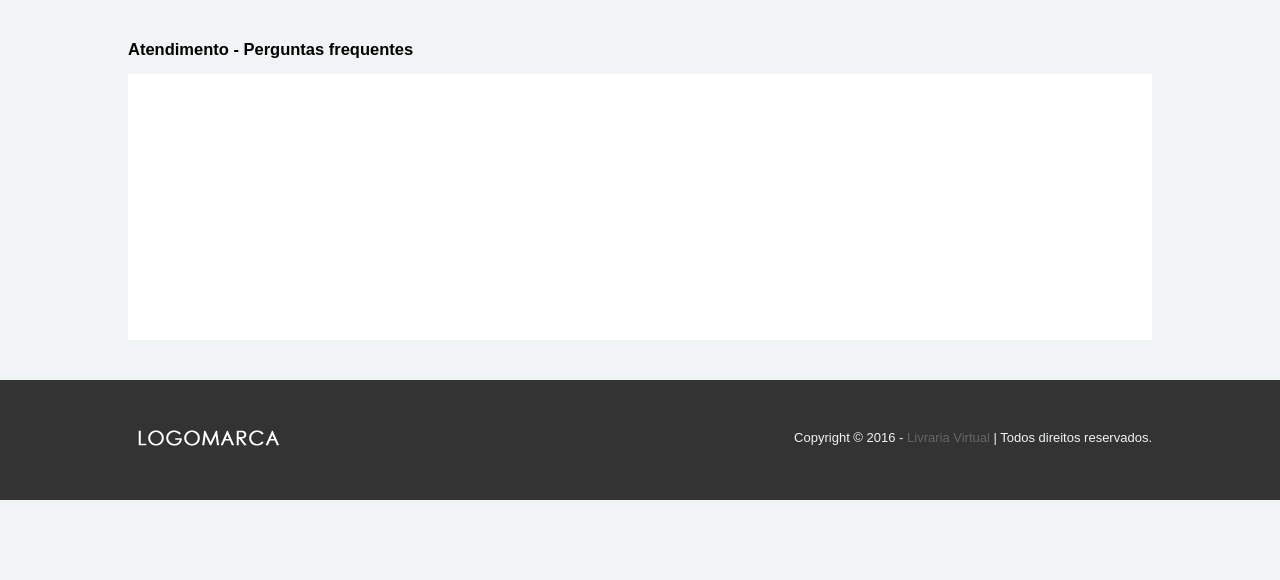
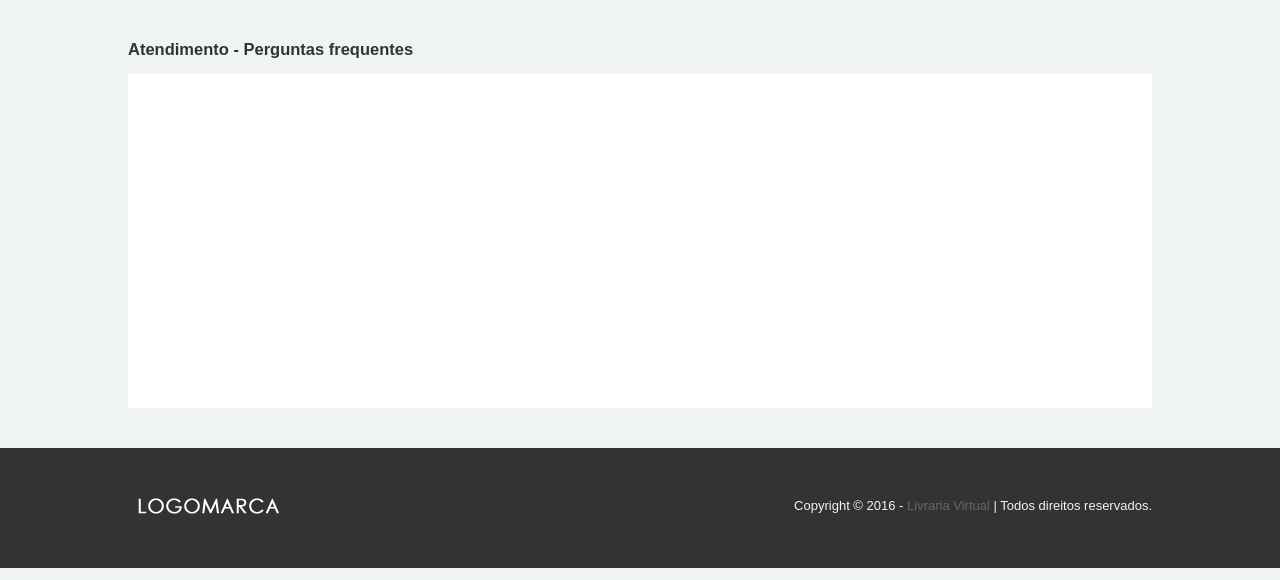
Before and after one commit to higorcavalcanti/sin342, a PHP site: page /atendimento in a window 1280 px wide. Shown: the part 181-761 px from the top of the page. Run offline with PHP 8.4, Linux system fonts and the light colour scheme; data that the repository does not hold is empty.

Commit message:
Arrumando Atendimento

```diff
--- a/app/Views/atendimento/index.php
+++ b/app/Views/atendimento/index.php
@@ -1,6 +1,12 @@
-<h1>Atendimento - Perguntas frequentes</h1>
-<?php foreach($this->atendimentos as $atendimento): ?>
-    <h2><?= $atendimento->getPergunta(); ?></h2>
-    <h3><?= $atendimento->getResposta(); ?></h3>
-    <hr>
-<?php endforeach; ?>
+<div id="conteudo">
+    <h1>Atendimento - Perguntas frequentes</h1>
+    <br>
+    <div class="atendimento">
+        <?php foreach($this->atendimentos as $atendimento): ?>
+            <h2><?= $atendimento->getPergunta(); ?></h2>
+            <p><?= $atendimento->getResposta(); ?></p><br>
+            <hr>
+        <?php endforeach; ?>
+    </div>
+
+</div>
--- a/public/css/style.css
+++ b/public/css/style.css
@@ -3,6 +3,10 @@ html, body {
 	height: 100%;
 	margin: 0;
 	padding: 0;
+}
+
+h1{
+	color: #333333;
 }
 
 body {
@@ -199,6 +203,17 @@ footer .conteudoFooter .textoFooter {
 	margin: 4px;
 }
 
+/*
+	Atendimento
+*/
+
+.atendimento{
+	margin: 0 auto;
+	width: 900px;
+	font-size: 12px;
+	color: #333333;
+	text-align: justify;
+}
 
 
 /*
```
